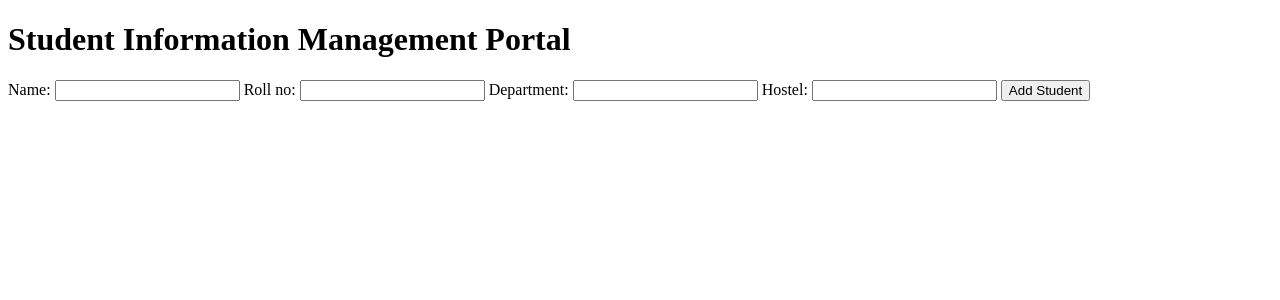
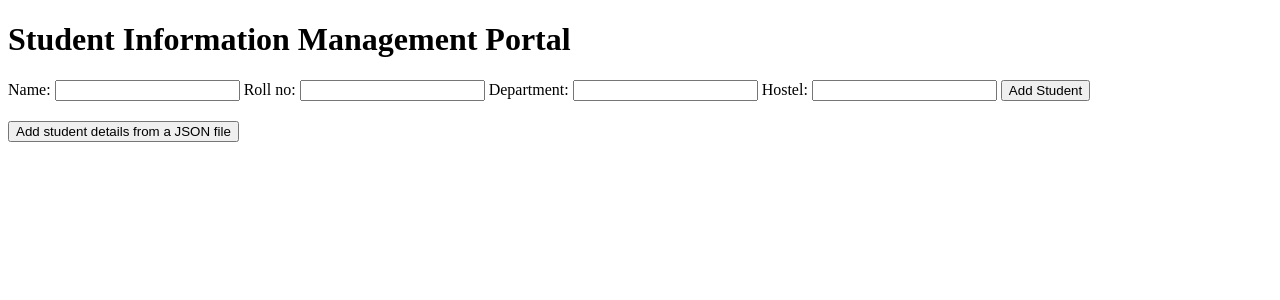
Before and after one commit to rathod-gaurav/dJango_Student-Information-Management, a Django app: page /add-student in a window 1280 px wide. Shown: the top 300 px of the page. Run offline with Django 4.2, Linux system fonts and the light colour scheme.

Commit message:
uploading json file to database done

```diff
--- a/simanagement/home/admin.py
+++ b/simanagement/home/admin.py
@@ -1,5 +1,6 @@
 from django.contrib import admin
-from .models import StudentProfile
+from .models import JsonUpload, StudentProfile
 
 # Register your models here.
 admin.site.register(StudentProfile)
+admin.site.register(JsonUpload)
--- a/simanagement/home/forms.py
+++ b/simanagement/home/forms.py
@@ -5,3 +5,8 @@ class AddStudentForm(forms.ModelForm):
     class Meta:
         model = StudentProfile
         fields = ['name', 'roll_no', 'department', 'hostel']
+
+class UploadJSONForm(forms.ModelForm):
+    class Meta:
+        model = JsonUpload
+        fields = ['file']
--- a/simanagement/home/models.py
+++ b/simanagement/home/models.py
@@ -9,3 +9,6 @@ class StudentProfile(models.Model):
 
     def __str__(self):
         return self.name
+
+class JsonUpload(models.Model):
+    file = models.FileField(blank=True, null=True, upload_to='json_files')
--- a/simanagement/home/templates/add_student.html
+++ b/simanagement/home/templates/add_student.html
@@ -5,5 +5,7 @@
     {% csrf_token %}
     {{form}}
     <button type="submit">Add Student</button>
-  </form>
+</form>
+<a href="{% url 'upload_json' %}"><button style="margin-top: 20px;">Add student details from a JSON file</button></a>
+
 {% endblock %}
--- a/simanagement/home/urls.py
+++ b/simanagement/home/urls.py
@@ -6,4 +6,5 @@ urlpatterns = [
     path('add-student', add_student, name='add_student'),
     path('student-delete/<id>', student_delete, name='student_delete'),
     path('student-update/<id>', student_update, name='student_update'),
+    path('upload-json', upload_json, name='upload_json'),
 ]
--- a/simanagement/home/views.py
+++ b/simanagement/home/views.py
@@ -1,7 +1,8 @@
 from unicodedata import name
 from django.shortcuts import render, redirect
 from .models import *
-from .forms import AddStudentForm
+from .forms import AddStudentForm, UploadJSONForm
+import json
 # Create your views here.
 
 def home(request):
@@ -58,3 +59,25 @@ def student_update(request, id):
     except Exception as e:
         print(e)
     return render(request, 'student_update.html', context)
+
+def upload_json(request):
+    context ={'form': UploadJSONForm}
+    try:
+        if request.method=='POST':
+            form = UploadJSONForm(request.POST)
+            json_file = request.FILES['file']
+
+            if form.is_valid():
+                JsonUpload.objects.create(file=json_file)
+
+            # file = JsonUpload.objects.get(file=json_file)
+            print("okay")
+            # f = open(json_file)
+
+            # data = json.load(f)
+            # print(data)
+
+            return redirect('/')
+    except Exception as e:
+        print(e)
+    return render(request, 'upload_json.html', context)
--- /dev/null
+++ b/simanagement/public/static/json_files/demo.json
@@ -0,0 +1,5 @@
+{
+    "fruit": "Apple",
+    "size": "Large",
+    "color": "Red"
+}
--- /dev/null
+++ b/simanagement/public/static/json_files/demo_XieHGmx.json
@@ -0,0 +1,5 @@
+{
+    "fruit": "Apple",
+    "size": "Large",
+    "color": "Red"
+}
--- /dev/null
+++ b/simanagement/public/static/json_files/demo_woy57EW.json
@@ -0,0 +1,5 @@
+{
+    "fruit": "Apple",
+    "size": "Large",
+    "color": "Red"
+}
--- a/simanagement/simanagement/urls.py
+++ b/simanagement/simanagement/urls.py
@@ -20,3 +20,12 @@ urlpatterns = [
     path('', include('home.urls')),
     path('admin/', admin.site.urls),
 ]
+
+from django.conf.urls.static import static
+from django.conf import settings
+from django.contrib.staticfiles.urls import staticfiles_urlpatterns
+
+if settings.DEBUG:
+    urlpatterns += static(settings.MEDIA_URL, document_root = settings.MEDIA_ROOT)
+
+urlpatterns += staticfiles_urlpatterns()
```
Also changed, not shown: simanagement/home/templates/upload_json.html (added, +10 -0 lines), simanagement/simanagement/settings.py (+9 -1 lines), simanagement/db.sqlite3, simanagement/home/migrations/0002_jsonupload.py (added), simanagement/home/migrations/0003_alter_jsonupload_file.py (added), simanagement/home/migrations/0004_jsonupload_filename.py (added), simanagement/home/migrations/0005_remove_jsonupload_filename.py (added).
